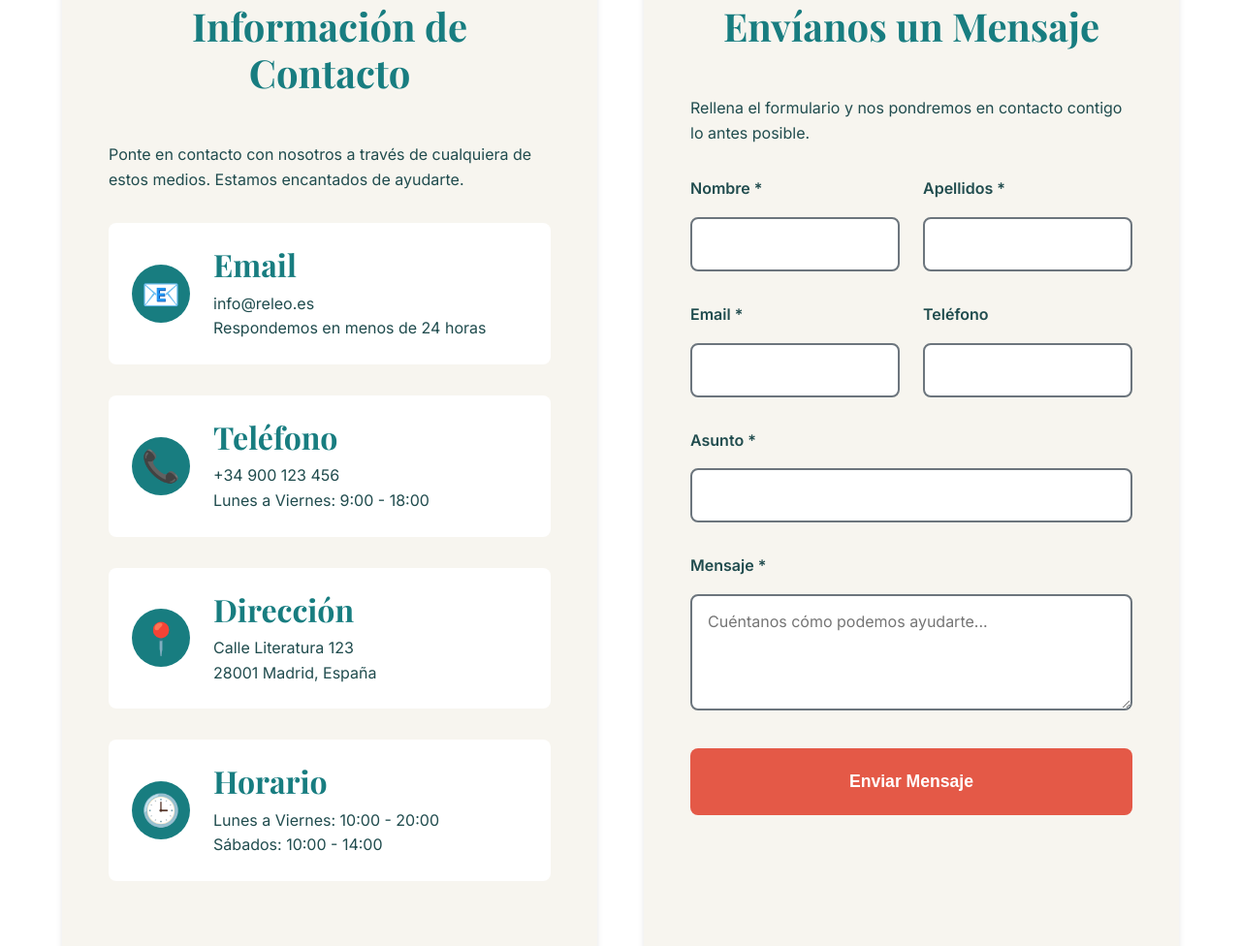
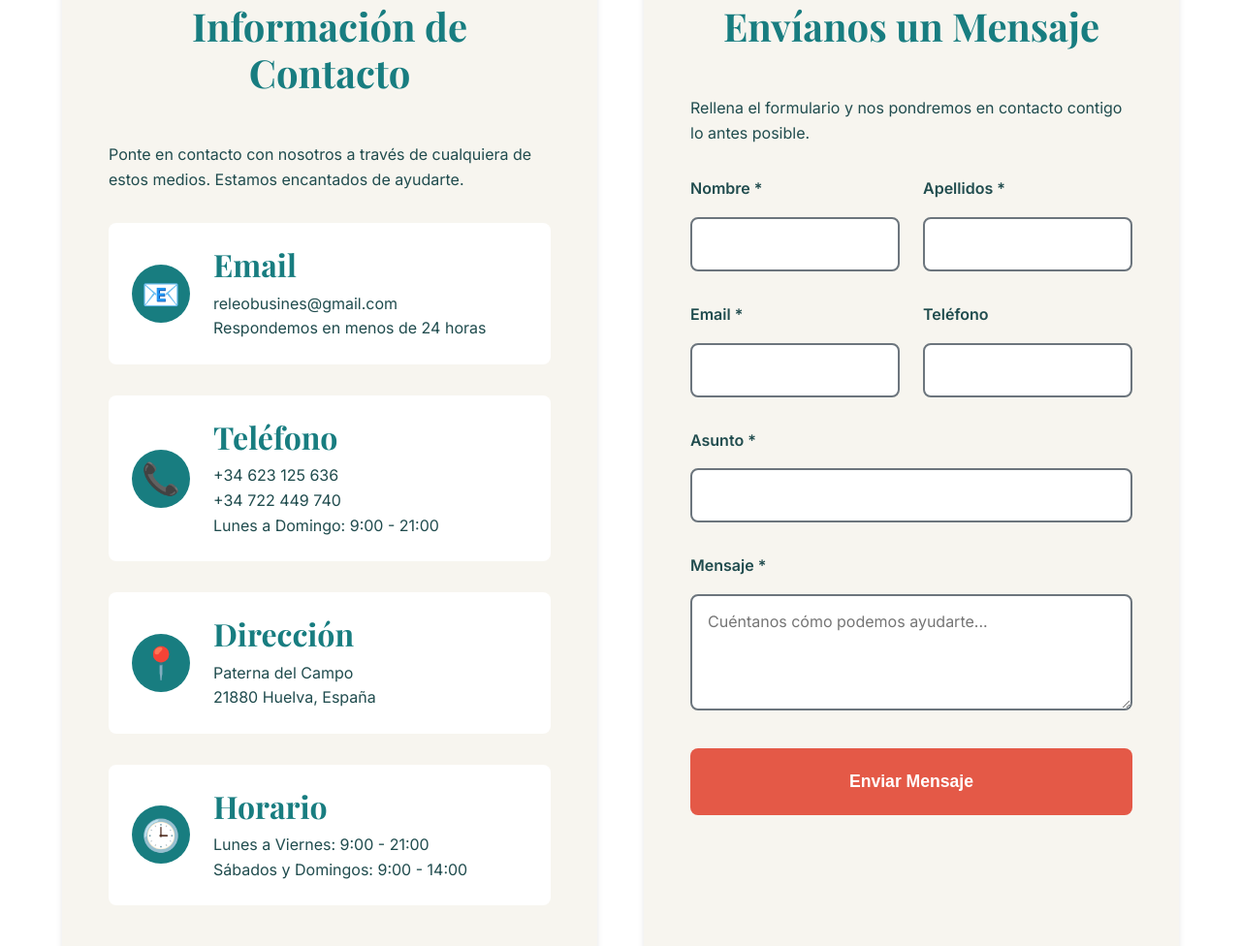
Before and after one commit to releobooks/releobooks.github.io, a plain HTML site: page contacto.html in a window 1280 px wide. Shown: the part 504-1480 px from the top of the page at 97% size. Drawn offline with nearby package versions, Linux system fonts and the light colour scheme.

Commit message:
Update contacto.html

```diff
--- a/contacto.html
+++ b/contacto.html
@@ -263,7 +263,7 @@
                     <div class="contact-icon">📧</div>
                     <div class="contact-details">
                         <h3>Email</h3>
-                        <p>info@releo.es</p>
+                        <p>releobusines@gmail.com</p>
                         <p>Respondemos en menos de 24 horas</p>
                     </div>
                 </div>
@@ -272,8 +272,9 @@
                     <div class="contact-icon">📞</div>
                     <div class="contact-details">
                         <h3>Teléfono</h3>
-                        <p>+34 900 123 456</p>
-                        <p>Lunes a Viernes: 9:00 - 18:00</p>
+                        <p>+34 623 125 636</p>
+                        <p>+34 722 449 740</p>
+                        <p>Lunes a Domingo: 9:00 - 21:00</p>
                     </div>
                 </div>
 
@@ -281,8 +282,8 @@
                     <div class="contact-icon">📍</div>
                     <div class="contact-details">
                         <h3>Dirección</h3>
-                        <p>Calle Literatura 123</p>
-                        <p>28001 Madrid, España</p>
+                        <p>Paterna del Campo</p>
+                        <p>21880 Huelva, España</p>
                     </div>
                 </div>
 
@@ -290,8 +291,8 @@
                     <div class="contact-icon">🕒</div>
                     <div class="contact-details">
                         <h3>Horario</h3>
-                        <p>Lunes a Viernes: 10:00 - 20:00</p>
-                        <p>Sábados: 10:00 - 14:00</p>
+                        <p>Lunes a Viernes: 9:00 - 21:00</p>
+                        <p>Sábados y Domingos: 9:00 - 14:00</p>
                     </div>
                 </div>
             </div>
@@ -347,7 +348,7 @@
                 <div style="text-align: center;">
                     <div style="font-size: 4rem; margin-bottom: var(--spacing-md);">🗺️</div>
                     <h3 style="color: var(--color-primary); margin-bottom: var(--spacing-sm);">Mapa de Ubicación</h3>
-                    <p style="color: var(--color-text);">Calle Literatura 123, Madrid</p>
+                    <p style="color: var(--color-text);">Paterna del Campo, Madrid</p>
                 </div>
             </div>
         </div>
@@ -428,7 +429,7 @@
                 <div class="footer-section">
                     <h3 class="footer-title">Contacto</h3>
                     <ul class="footer-contact">
-                        <li>📧 info@releo.es</li>
+                        <li>📧 releobusines@gmail.com</li>
                         <li>📞 +34 900 123 456</li>
                         <li>📍 Calle Literatura 123, Madrid</li>
                     </ul>
@@ -567,4 +568,5 @@
         });
     </script>
 </body>
+
 </html>
```
